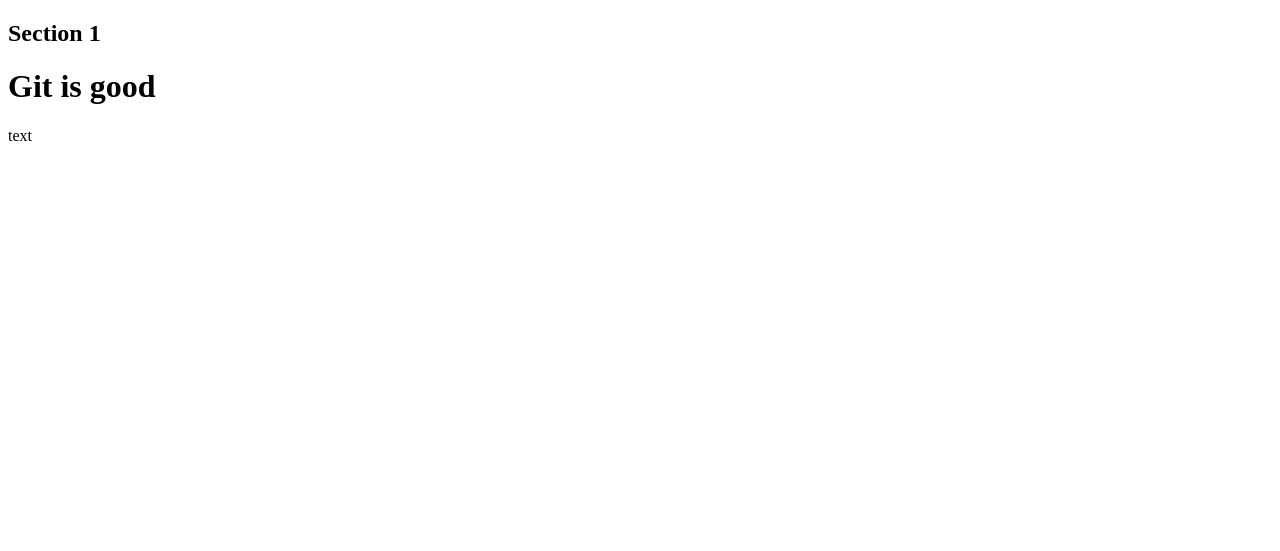
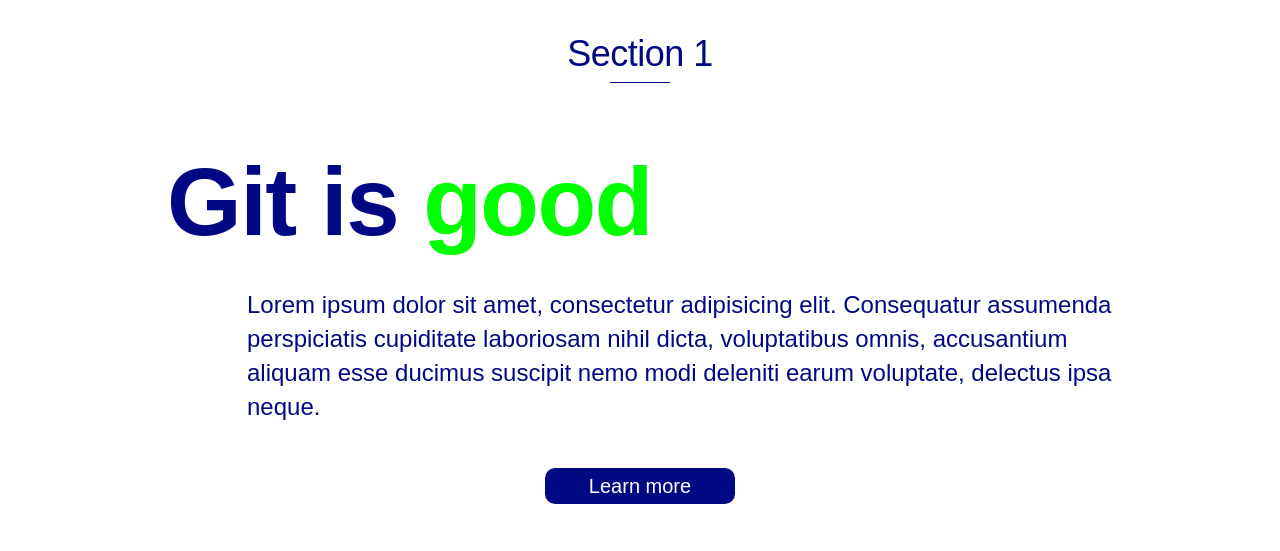
Before and after one commit to paracetamol201625/collective1, a plain HTML site: page index.html in a window 1280 px wide. Drawn offline with Linux system fonts and the light colour scheme.

Commit message:
Section1 add!!!

```diff
--- a/css/style.css
+++ b/css/style.css
@@ -1,8 +1,17 @@
 body {
 	margin: 0;
-	font-family: sans-serif;
+	font-family: Arial, sans-serif;
+	font-size: 24px;
+	line-height: 34px;
 	background:  #fff;
 	color: #000983;
+}
+.resize {
+ position: relative;
+ margin: 0 auto;
+ width: 946px;
+ padding: 0 15px;
+
 }
 
 .dark {
@@ -11,13 +20,17 @@
 }
 h1 {
 	font-size: 96px;
-	line-height: 112px;
+	line-height: 124px;
+	letter-spacing: -1.5px;
 }
 
 h2 {
 	position: relative;
 	font-size: 36px;
 	line-height: 48px;
+	text-align: center;
+	font-weight: normal;
+	letter-spacing: -0.5px;
 }
 h3{
 	font-size:  34px;
@@ -25,8 +38,9 @@
 }
 h2:after{
 	content: " ";
+	position: absolute;
 	left: 50%;
-	bottom: 10px;
+	bottom: -5px;
 	width: 60px;
 	height: 1px;
 	background: #000983;
@@ -35,3 +49,40 @@
 .dark h2:after {
 	background: #fff;
 }
+.button {
+	font-size: 20px;
+	line-height: 24px;
+	text-align: center;
+}
+.button a{
+	text-decoration: none;
+	padding: 6px 44px;
+	display: inline-block;
+	color: #fff;
+	background: #000983;
+	border-radius: 10px;
+}
+.section1 {
+	padding-bottom: 24px;
+}
+
+.section1 .resize {
+display: flex;
+flex-direction: column;
+}
+.section1 .resize > * {
+	order: 1;
+}
+.section1 .resize h2{
+	order: 0;
+}
+.section1 .resize h1 {
+  margin: 0;
+  padding: 32px 0 0px;
+}
+.section1 h1 span{
+  color: #0f0;
+}
+.section1 .text {
+	padding-left:  80px;
+}
--- a/index.html
+++ b/index.html
@@ -3,10 +3,18 @@
 <head>
 	<meta charset="utf-8">
 	<title>Git is good</title>
+	<link rel="stylesheet" type="text/css" href="css/style.css">
 </head>
 <body>
-	<div><h2>Section 1</h2></div>
-	<h1>Git is good</h1>
-	<p>text</p>
+	<section class="section1">
+		<div class="resize">
+			<h1>Git is <span>good</span></h1>
+			<h2>Section 1</h2>
+			<p class="text">Lorem ipsum dolor sit amet, consectetur adipisicing elit. Consequatur assumenda perspiciatis cupiditate laboriosam nihil dicta, voluptatibus omnis, accusantium aliquam esse ducimus suscipit nemo modi deleniti earum voluptate, delectus ipsa neque.</p>
+			<p class="button"><a href="#">Learn more</a></p>
+		</div>
+	</section>
+
 </body>
+<script src="js/script.js"></script>
 </html>
```
